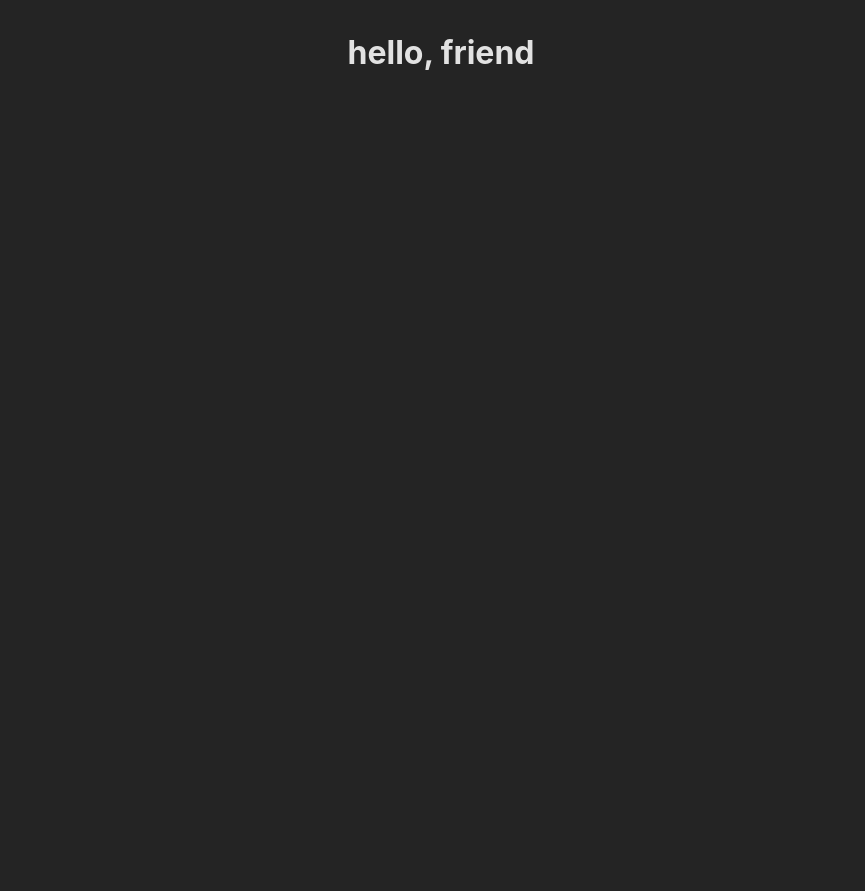
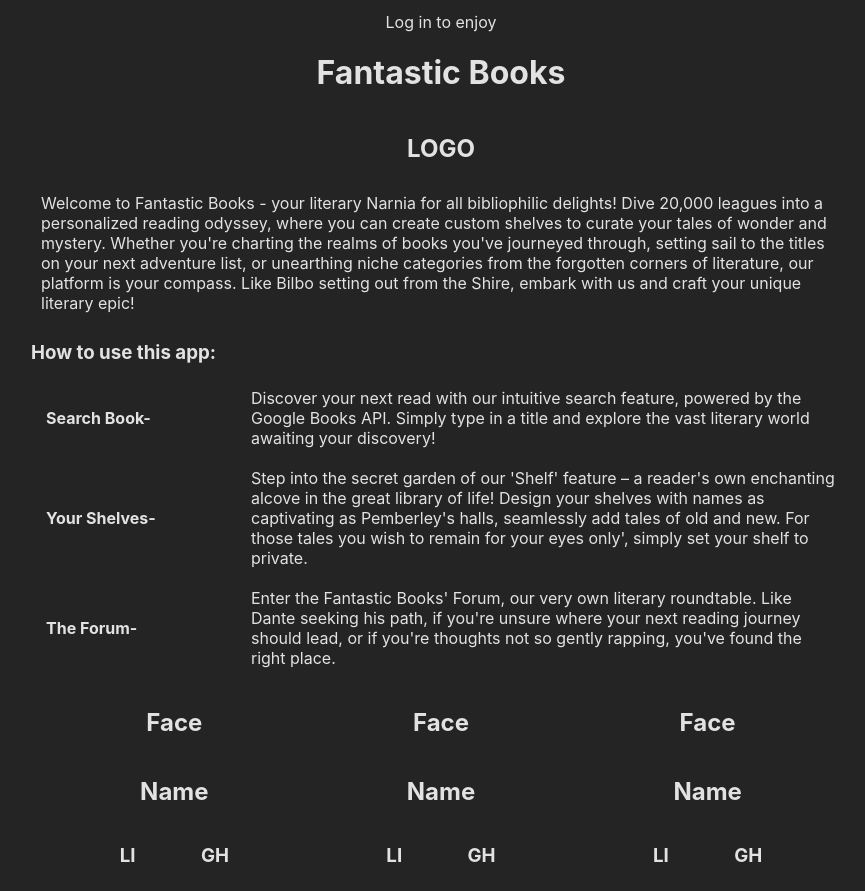
Before and after one commit to cmpacheco23/fantastic-books-front-end, a React (Vite) app: page / in a window 1280 px wide. Shown: the part 120-1011 px from the top of the page, without its empty margins (199-1064 px from the left). Before the commit the page ends 800 px from the top, so only its background shows below. Built offline with nearby package versions, Linux system fonts and the light colour scheme; no server answers.

Commit message:
set up landing page layout

```diff
--- a/src/pages/Landing/Landing.jsx
+++ b/src/pages/Landing/Landing.jsx
@@ -1,11 +1,91 @@
+// components
+
 // css
 import styles from './Landing.module.css'
 
 const Landing = ({ user }) => {
   return (
-    <main className={styles.container}>
-      <h1>hello, {user ? user.name : 'friend'}</h1>
-    </main>
+    <>
+      <main className={styles.container}>
+        {user
+          ? 'Welcome to'
+          : 'Log in to enjoy'
+        }
+
+        <h1 className="landing-title">
+          Fantastic Books
+        </h1>
+
+        <h2 className="logo-place-holder">LOGO</h2>
+
+        <div className="app-description">
+          <p className="description">
+          Welcome to Fantastic Books - your literary Narnia for all bibliophilic delights! Dive 20,000 leagues into a personalized reading odyssey, where you can create custom shelves to curate your tales of wonder and mystery. Whether you're charting the realms of books you've journeyed through, setting sail to the titles on your next adventure list, or unearthing niche categories from the forgotten corners of literature, our platform is your compass. Like Bilbo setting out from the Shire, embark with us and craft your unique literary epic!
+          </p>
+        </div>
+
+        <section className={styles.directions}>
+          <h3 className="how-to">How to use this app:</h3>
+
+          <div>
+            <h4 className="direction-title">
+              Search Book-
+            </h4>
+            <p className="direction-text">
+            Discover your next read with our intuitive search feature, powered by the Google Books API. Simply type in a title and explore the vast literary world awaiting your discovery!
+            </p>
+          </div>
+
+          <div>
+            <h4 className="direction-title">
+              Your Shelves-
+            </h4>
+            <p className="direction-text">
+            Step into the secret garden of our 'Shelf' feature – a reader's own enchanting alcove in the great library of life! Design your shelves with names as captivating as Pemberley's halls, seamlessly add tales of old and new. For those tales you wish to remain for your eyes only', simply set your shelf to private.
+            </p>
+          </div>
+
+          <div>
+            <h4 className="direction-title">
+              The Forum-
+            </h4>
+            <p className="direction-text">
+            Enter the Fantastic Books' Forum, our very own literary roundtable. Like Dante seeking his path, if you're unsure where your next reading journey should lead, or if you're thoughts not so gently rapping, you've found the right place.
+            </p>
+          </div>
+        </section>
+        <section className={styles.about}>
+
+          <div>
+            <h2>Face</h2>
+            <h2>Name</h2>
+            <div>
+              <h3>LI</h3>
+              <h3>GH</h3>
+            </div>
+          </div>
+
+          <div>
+            <h2>Face</h2>
+            <h2>Name</h2>
+            <div>
+              <h3>LI</h3>
+              <h3>GH</h3>
+            </div>
+          </div>
+
+          <div>
+            <h2>Face</h2>
+            <h2>Name</h2>
+            <div>
+              <h3>LI</h3>
+              <h3>GH</h3>
+            </div>
+          </div>
+
+        </section>
+      </main>
+      </>
   )
 }
 
--- a/src/pages/Landing/Landing.module.css
+++ b/src/pages/Landing/Landing.module.css
@@ -1,5 +1,59 @@
+/* main, main * {
+  border: 1px solid #088808;
+} */
+
 .container {
   display: flex;
   align-items: center;
   flex-direction: column;
 }
+
+.container div p{
+  /* background-color: blue; */
+  max-width: 800px;
+  width: 85vw;
+  margin: 10px;
+}
+
+.directions > div {
+  /* background-color: orange; */
+  display: flex;
+  max-width: 800px;
+  justify-content: space-between;
+  align-items: center;
+  margin: 10px;
+}
+
+.directions > div > h4 {
+  /* background-color: purple; */
+  width: 20vw;
+  margin: 5px;
+}
+
+.directions > div > p {
+  /* background-color: pink; */
+  width: 60vw;
+  margin: 5px;
+}
+
+.about {
+  display: flex;
+  justify-content: space-around;
+  max-width: 800px;
+  width: 85vw;
+}
+
+.about > div {
+  display: flex;
+  flex-direction: column;
+  align-items: center;
+  width: 30%;
+  margin: 5px;
+}
+
+.about > div > div {
+  /* background-color: pink; */
+  display: flex;
+  justify-content: space-evenly;
+  width: 100%;
+}
```
